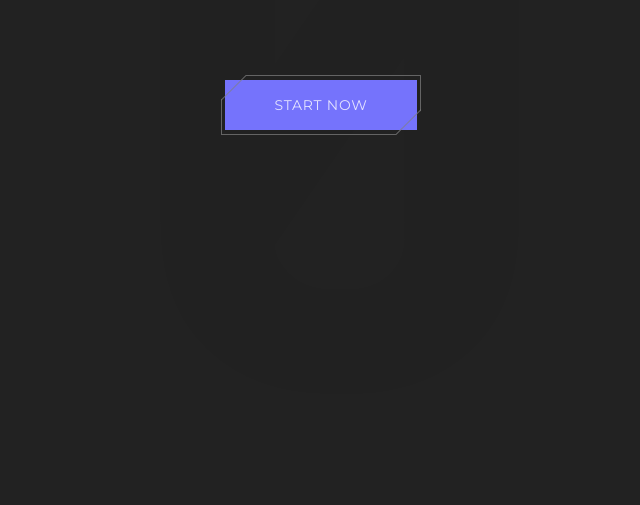
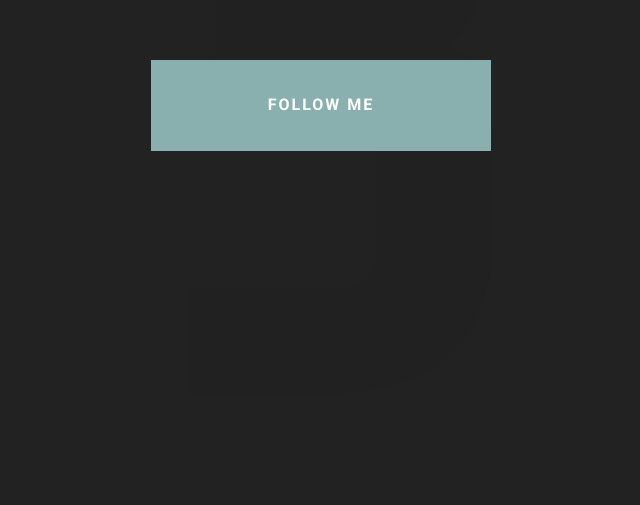
Before and after one commit to Martin-K-Kamir/buttons, a website: page index.html in a window 1280 px wide. Shown: the part 295-800 px from the top of the page, without its empty margins (319-959 px from the left). Drawn offline with nearby package versions, Linux system fonts and the light colour scheme.

Commit message:
🚀 deploy: button no.4

```diff
--- a/index.html
+++ b/index.html
@@ -7,6 +7,31 @@
 	<title>Buttons</title>
 </head>
 <body>
+
+<div class="container follow">
+	<span class="order">3</span>
+	<button>
+		<ul class="list">
+			<li><a href="#">
+				<svg height="24" viewBox="0 0 24 24" width="24" xmlns="http://www.w3.org/2000/svg">
+					<path d="M12 0c-6.626 0-12 5.373-12 12 0 5.302 3.438 9.8 8.207 11.387.599.111.793-.261.793-.577v-2.234c-3.338.726-4.033-1.416-4.033-1.416-.546-1.387-1.333-1.756-1.333-1.756-1.089-.745.083-.729.083-.729 1.205.084 1.839 1.237 1.839 1.237 1.07 1.834 2.807 1.304 3.492.997.107-.775.418-1.305.762-1.604-2.665-.305-5.467-1.334-5.467-5.931 0-1.311.469-2.381 1.236-3.221-.124-.303-.535-1.524.117-3.176 0 0 1.008-.322 3.301 1.23.957-.266 1.983-.399 3.003-.404 1.02.005 2.047.138 3.006.404 2.291-1.552 3.297-1.23 3.297-1.23.653 1.653.242 2.874.118 3.176.77.84 1.235 1.911 1.235 3.221 0 4.609-2.807 5.624-5.479 5.921.43.372.823 1.102.823 2.222v3.293c0 .319.192.694.801.576 4.765-1.589 8.199-6.086 8.199-11.386 0-6.627-5.373-12-12-12z"/>
+				</svg>
+			</a></li>
+			<li><a href="#">
+				<svg height="24" viewBox="0 0 24 24" width="24" xmlns="http://www.w3.org/2000/svg">
+					<path d="M19 0h-14c-2.761 0-5 2.239-5 5v14c0 2.761 2.239 5 5 5h14c2.762 0 5-2.239 5-5v-14c0-2.761-2.238-5-5-5zm-11 19h-3v-11h3v11zm-1.5-12.268c-.966 0-1.75-.79-1.75-1.764s.784-1.764 1.75-1.764 1.75.79 1.75 1.764-.783 1.764-1.75 1.764zm13.5 12.268h-3v-5.604c0-3.368-4-3.113-4 0v5.604h-3v-11h3v1.765c1.396-2.586 7-2.777 7 2.476v6.759z"/>
+				</svg>
+			</a></li>
+			<li><a href="#">
+				<svg height="24" viewBox="0 0 24 24" width="24" xmlns="http://www.w3.org/2000/svg">
+					<path d="M19 0h-14c-2.761 0-5 2.239-5 5v14c0 2.761 2.239 5 5 5h14c2.762 0 5-2.239 5-5v-14c0-2.761-2.238-5-5-5zm-.139 9.237c.209 4.617-3.234 9.765-9.33 9.765-1.854 0-3.579-.543-5.032-1.475 1.742.205 3.48-.278 4.86-1.359-1.437-.027-2.649-.976-3.066-2.28.515.098 1.021.069 1.482-.056-1.579-.317-2.668-1.739-2.633-3.26.442.246.949.394 1.486.411-1.461-.977-1.875-2.907-1.016-4.383 1.619 1.986 4.038 3.293 6.766 3.43-.479-2.053 1.08-4.03 3.199-4.03.943 0 1.797.398 2.395 1.037.748-.147 1.451-.42 2.086-.796-.246.767-.766 1.41-1.443 1.816.664-.08 1.297-.256 1.885-.517-.439.656-.996 1.234-1.639 1.697z"/>
+				</svg>
+			</a></li>
+			<li><a href="#">D</a></li>
+		</ul>
+		<span class="content">follow me</span>
+	</button>
+</div>
 
 <div class="container cut-corners-border">
 	<span class="order">0</span>
@@ -25,5 +50,6 @@
 	<span class="order">2</span>
 	<button>neon</button>
 </div>
+
 </body>
 </html>
--- a/sass/buttons/_cut-corners.scss
+++ b/sass/buttons/_cut-corners.scss
@@ -1,7 +1,7 @@
 
 .cut-corners button {
 	--f-family       : 'Roboto';
-	--f-size         : 1.rem;
+	--f-size         : 1.1rem;
 	--f-weight       : 500;
 	--f-spacing      : 0.095em;
 	--clr-background : hsl(39, 55%, 59%);
--- /dev/null
+++ b/sass/buttons/_follow.scss
@@ -0,0 +1,41 @@
+
+.follow button {
+	--f-family       : 'Roboto';
+	--f-size         : 1.6rem;
+	--f-weight       : 600;
+	--f-spacing      : 0.125em;
+	--clr-background : #bee3db;
+	--clr-text       : hsl(0, 0%, 100%);
+
+	display          : inline-grid;
+	place-items      : center;
+	position         : relative;
+	padding          : 2em 8em;
+	isolation        : isolate;
+
+	overflow         : hidden;
+
+	&:hover {
+
+		.content {
+			transform : translateX(-100%);
+		}
+	}
+
+	.content {
+		text-transform : uppercase;
+		position       : absolute;
+		background     : #89b0ae;
+		block-size     : 100%;
+		inline-size    : 100%;
+		display        : grid;
+		place-items    : center;
+
+
+		transition     : transform 1000ms cubic-bezier(0.89, 0.03, 0.06, 1.5);
+	}
+
+	.list {
+		display : flex
+	}
+}
--- a/sass/main.scss
+++ b/sass/main.scss
@@ -3,3 +3,4 @@
 @import "buttons/cut-corners";
 @import "buttons/cut-corners-border";
 @import "buttons/neon";
+@import "buttons/follow";
```
Also changed, not shown: css/main.css, 1 other file.
